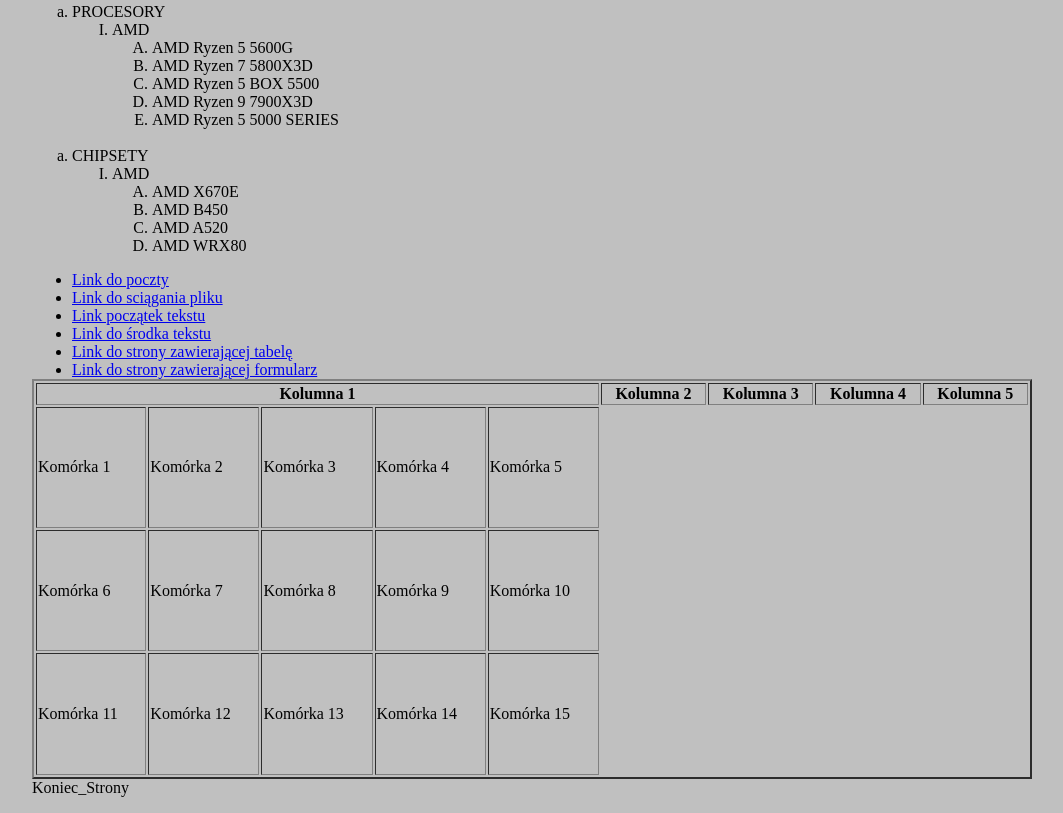
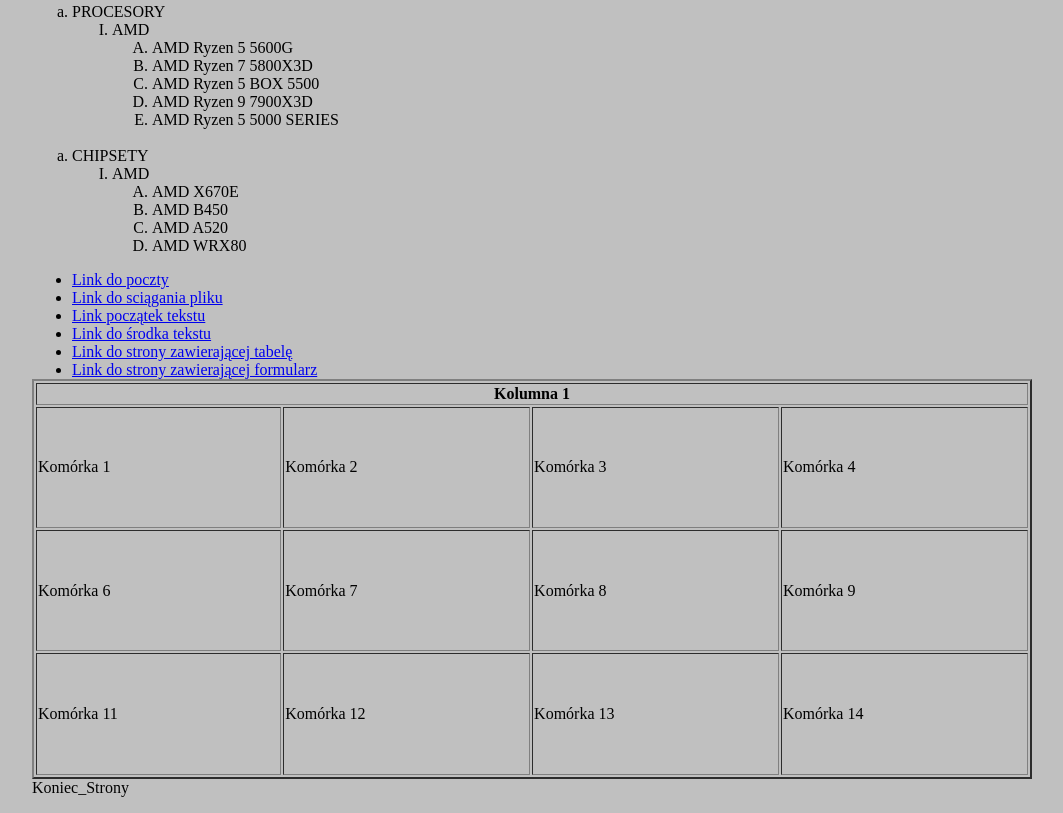
Before and after one commit to kacergork/kacper.github.io, a plain HTML site: page zadanie 3i4.html in a window 1280 px wide. Shown: the part 5119-5932 px from the top of the page, without its empty margins (16-1079 px from the left). Drawn offline with Linux system fonts and the light colour scheme.

Commit message:
Update zadanie 3i4.html

```diff
--- a/zadanie 3i4.html
+++ b/zadanie 3i4.html
@@ -257,19 +257,15 @@ HEIGHT=106 ALT=„grafika5-Gorlikowski”>
  <thead>
  <tr>
  <th COLSPAN=5>Kolumna 1</th>
- <th>Kolumna 2</th>
- <th>Kolumna 3</th>
- <th>Kolumna 4</th>
- <th>Kolumna 5</th>
  </tr>
  </thead>
  <tbody>
  <tr>
- <td>Komórka 1</td>
+ <td ROWSPAN=1>Komórka 1</td>
  <td>Komórka 2</td>
  <td>Komórka 3</td>
  <td>Komórka 4</td>
- <td>Komórka 5</td>
+
 
  </tr>
  <tr>
@@ -277,14 +273,14 @@ HEIGHT=106 ALT=„grafika5-Gorlikowski”>
  <td>Komórka 7</td>
  <td>Komórka 8</td>
  <td>Komórka 9</td>
- <td>Komórka 10</td>
+
  </tr>
  <tr>
  <td>Komórka 11</td>
  <td>Komórka 12</td>
  <td>Komórka 13</td>
  <td>Komórka 14</td>
- <td>Komórka 15</td>
+
  </tr>
  </tbody>
 </table>
```
